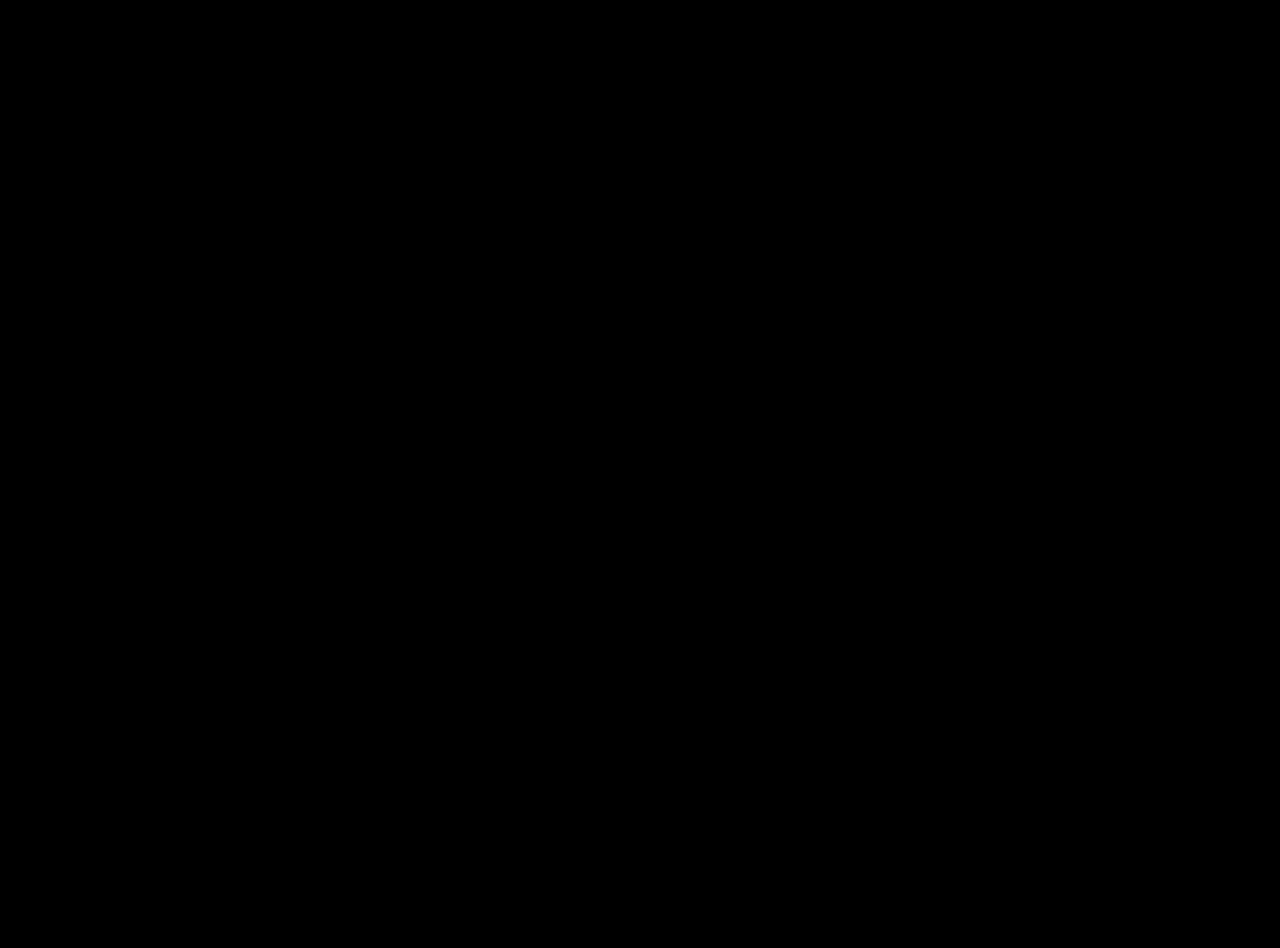
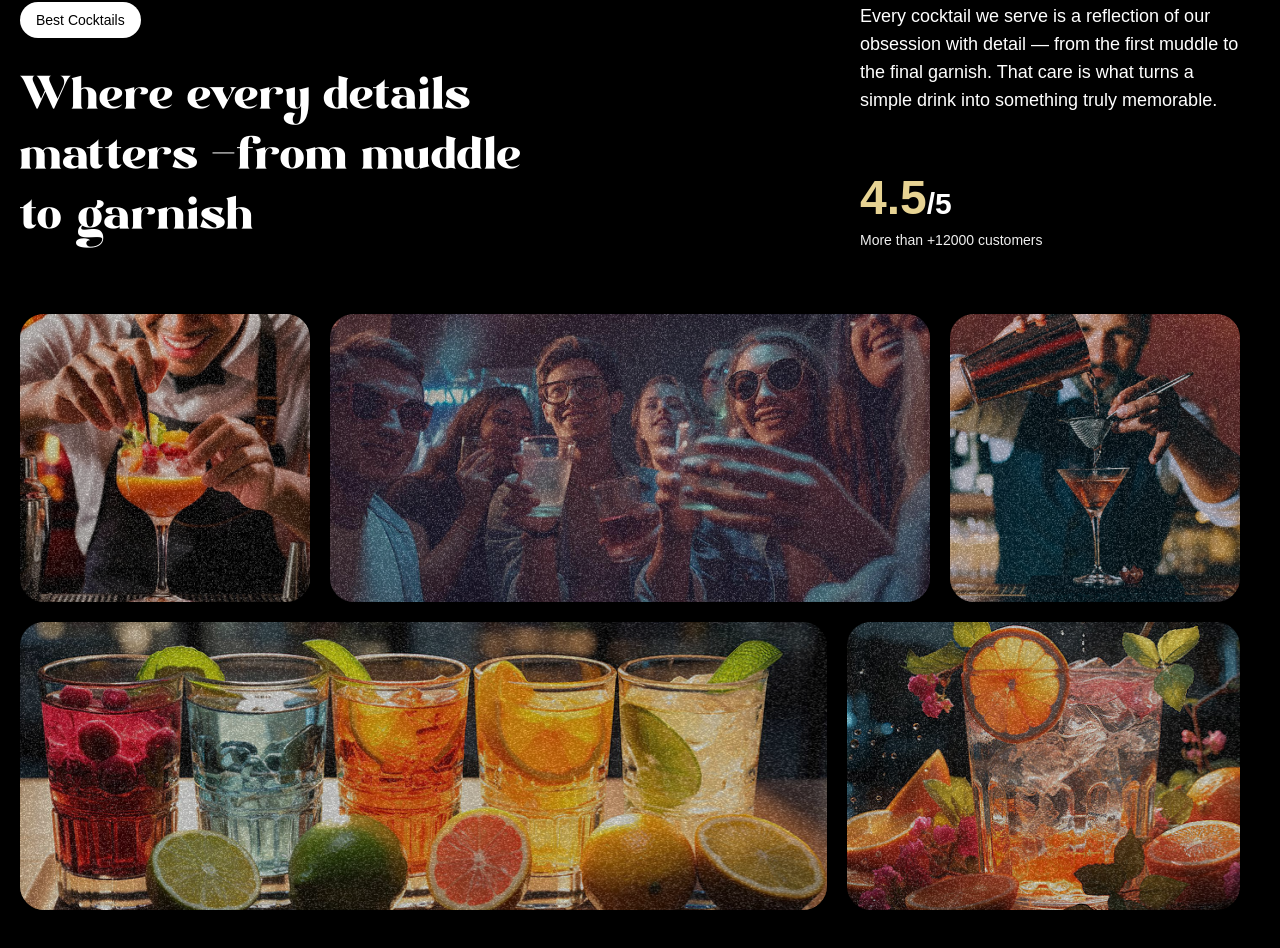
Before and after one commit to 01rohanv/react-gsap, a React (Vite) app: page / in a window 1280 px wide. Shown: the part 1710-2658 px from the top of the page. Before the commit the page ends 1600 px from the top, so only its background shows below. Built offline with nearby package versions, Linux system fonts and the light colour scheme; a web font is replaced by a local one.

Commit message:
Implemented about section

```diff
--- a/src/App.jsx
+++ b/src/App.jsx
@@ -3,6 +3,7 @@
 import Navbar from "./components/Navbar";
 import Hero from "./components/Hero";
 import Cocktails from "./components/Cocktails";
+import About from "./components/About";
 
 gsap.registerPlugin(ScrollTrigger, SplitText);
 
@@ -12,6 +13,7 @@
       <Navbar />
       <Hero />
       <Cocktails />
+      <About />
     </main>
   );
 };
--- /dev/null
+++ b/src/components/About.jsx
@@ -0,0 +1,94 @@
+import { useGSAP } from "@gsap/react";
+import gsap from "gsap";
+import { SplitText } from "gsap/all";
+import React from "react";
+
+const About = () => {
+  useGSAP(() => {
+    const titleSplit = SplitText.create("#about h2", { type: "words" });
+    const scrollTimeline = gsap.timeline({
+      scrollTrigger: {
+        trigger: "#about",
+        start: "top center",
+      },
+    });
+    scrollTimeline
+      .from(titleSplit.words, {
+        opacity: 0,
+        duration: 1,
+        yPercent: 100,
+        ease: "expo.out",
+        stagger: 0.02,
+      })
+      .from(
+        ".top-grid div, .bottom-grid div",
+        {
+          opacity: 0,
+          duration: 1,
+          ease: "power1.inOut",
+          stagger: 0.04,
+        },
+        "-=0.5"
+      );
+  });
+  return (
+    <div id="about" className="md:pl-5">
+      <div className="mb-16 md:px-0 px-5">
+        <div className="content">
+          <div className="md:col-span-8">
+            <p className="badge">Best Cocktails</p>
+            <h2>
+              Where every details matters <span className="text-white">-</span>
+              from muddle to garnish
+            </h2>
+          </div>
+          <div className="sub-content md:pr-5">
+            <p>
+              Every cocktail we serve is a reflection of our obsession with
+              detail — from the first muddle to the final garnish. That care is
+              what turns a simple drink into something truly memorable.
+            </p>
+
+            <div>
+              <p className="md:text-3xl text-xl font-bold">
+                <span>4.5</span>/5
+              </p>
+              <p className="text-sm text-white-100">
+                More than +12000 customers
+              </p>
+            </div>
+          </div>
+        </div>
+      </div>
+
+      <div className="top-grid md:pr-5">
+        <div className="md:col-span-3">
+          <div className="noisy" />
+          <img src="/images/abt1.png" alt="grid-img-1" />
+        </div>
+
+        <div className="md:col-span-6">
+          <div className="noisy" />
+          <img src="/images/abt2.png" alt="grid-img-2" />
+        </div>
+        <div className="md:col-span-3">
+          <div className="noisy" />
+          <img src="/images/abt5.png" alt="grid-img-5" />
+        </div>
+      </div>
+
+      <div className="bottom-grid md:pr-5">
+        <div className="md:col-span-8">
+          <div className="noisy" />
+          <img src="/images/abt3.png" alt="grid-img-3" />
+        </div>
+        <div className="md:col-span-4">
+          <div className="noisy" />
+          <img src="/images/abt4.png" alt="grid-img-4" />
+        </div>
+      </div>
+    </div>
+  );
+};
+
+export default About;
```
